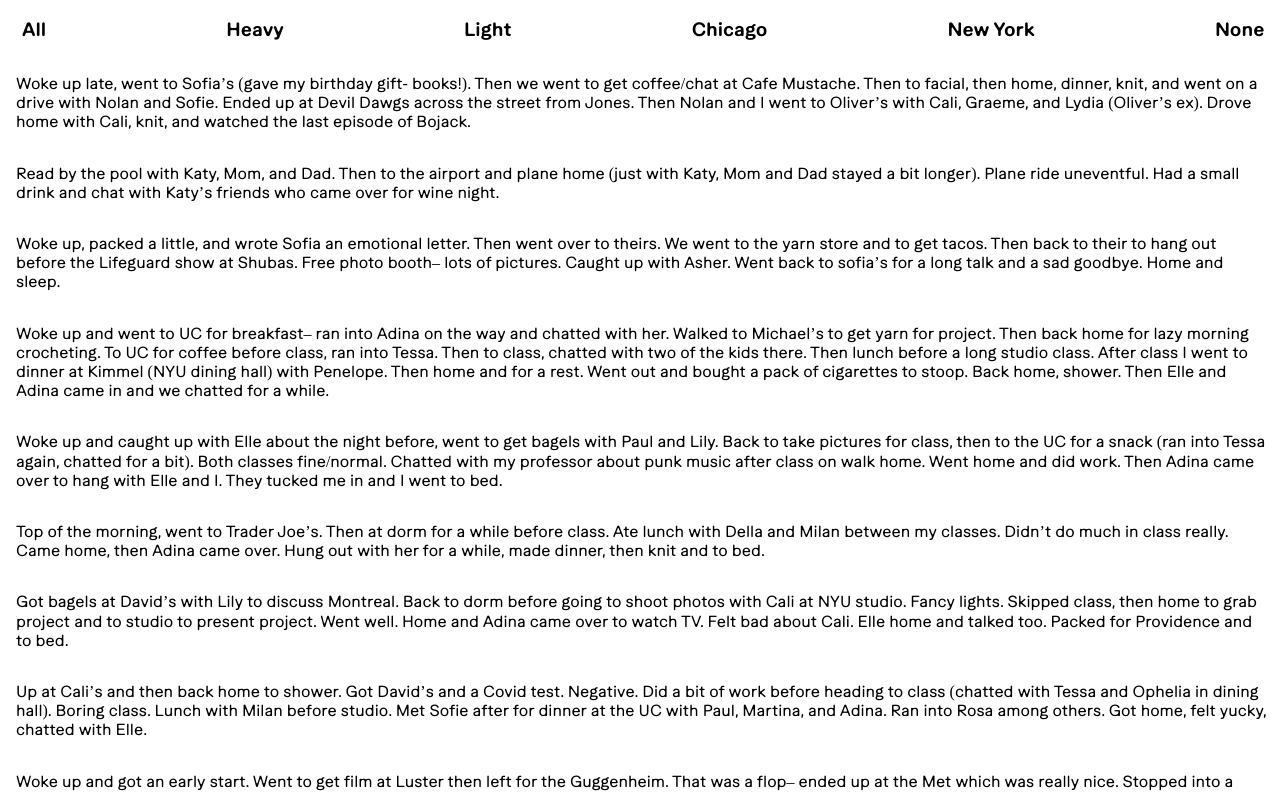
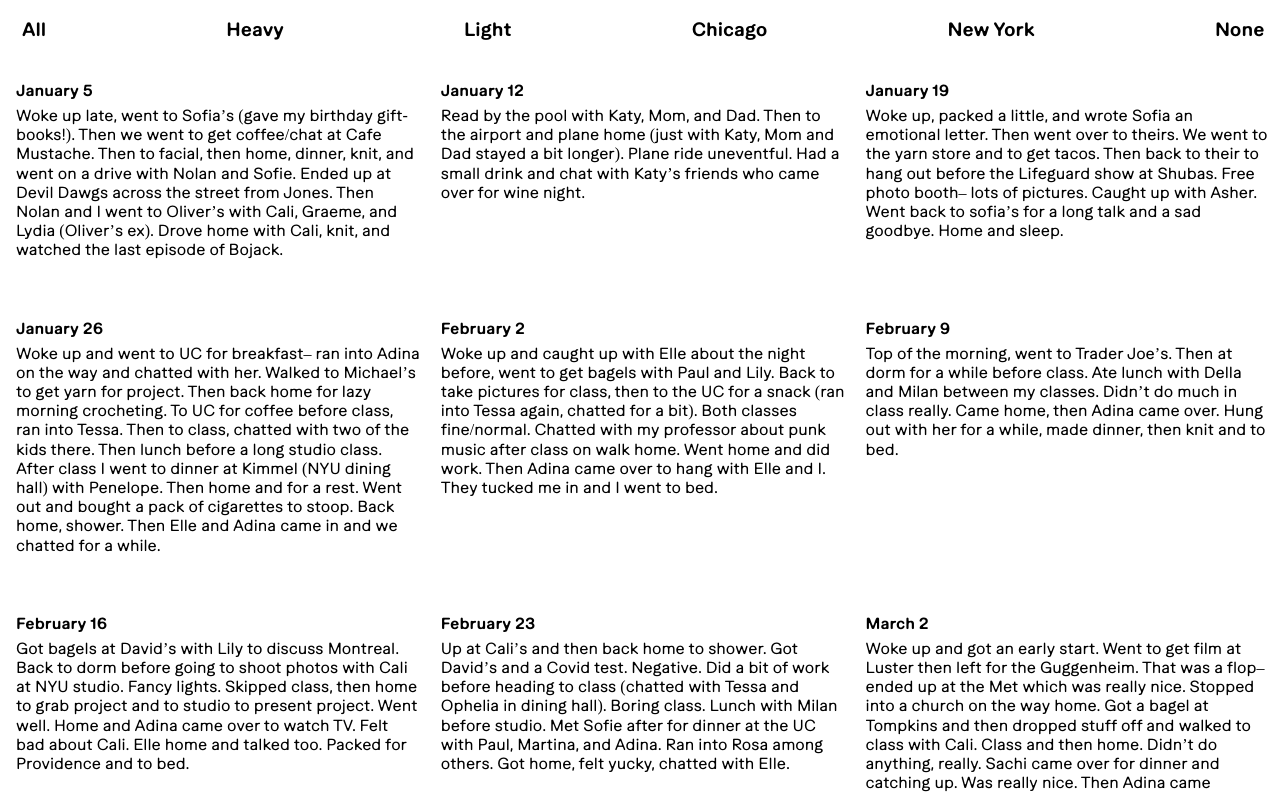
Before and after one commit to ninahand/archive, a plain HTML site: page index.html in a window 1280 px wide. Both pictures are taken after a click on the button "All". Shown: the top 793 px of the page. Drawn offline with Linux system fonts and the light colour scheme.

Commit message:
grid butons etc etc

```diff
--- a/data.json
+++ b/data.json
@@ -75,7 +75,7 @@
         "date": "March 30",
         "location": "New York",
         "weight": "Light",
-        "description" : "Up early to register for classes– sort of went poorly. Elle got us David’s for breakfast."
+        "description" : "Up early to register for classes– sort of went poorly. Elle got us David’s for breakfast. Read and did some work here. Then went to return camera, lunch at UC, and briefly chatted to to advisor (random one) about registration– all fixed. Yay Then to class, lunch with Adina after  (with Aghill and Della briefly). To class. Snack after class, ran into Maite while heading to tapestry workshop. Couldn’t find classroom– went home. Finished book and brainstormed/internet stalked. Elle home, chatted, and went to bed. "
     },
     {
         "date": "April 6",
--- a/main.css
+++ b/main.css
@@ -72,14 +72,27 @@ main{
     transition-duration: 0.4s;
 }
 
-/* Hover effect */
 .button-container button:hover {
-   color: #b2c7f2; /* Darker Green */
+   color: #b2c7f2;
 }
 
+.description-container {
+    display: grid;
+    grid-template-columns: repeat(auto-fill, minmax(300px, 1fr));
+    grid-gap: 20px;
+    justify-content: center;
+}
 
 .description{
     font-family: 'easereg';
     line-height: 1.2rem;
     padding-bottom: 2rem;
+    overflow-x: hidden;
+
 }
+
+
+.date{
+    font-family: 'easesemi';
+    line-height: 2rem;
+}
--- a/script.js
+++ b/script.js
@@ -14,13 +14,26 @@ document.addEventListener("DOMContentLoaded", function() {
             if(!allLocations.includes(item.location) && item.location){
                 allLocations.push(item.location)
             }
-           let description = document.createElement("div")
-           description.innerText = item.description
-           description.setAttribute("data-weight", item.weight)
-           description.classList.add("description")
-           description.setAttribute("data-location", item.location)
-           description.classList.add("description")
-           descriptionContainer.append(description)
+
+            let dateDescriptionWrapper = document.createElement("div");
+            dateDescriptionWrapper.classList.add("date-description-wrapper");
+
+            let date = document.createElement("div");
+            date.innerText = item.date;
+            date.classList.add("date");
+
+            let description = document.createElement("div");
+            description.innerText = item.description;
+            description.setAttribute("data-weight", item.weight);
+            description.setAttribute("data-location", item.location);
+            description.classList.add("description");
+
+            dateDescriptionWrapper.appendChild(date);
+            dateDescriptionWrapper.appendChild(description)
+
+            descriptionContainer.appendChild(dateDescriptionWrapper);
+
+
         })
 
         let allButton = document.createElement("button")
@@ -29,8 +42,12 @@ document.addEventListener("DOMContentLoaded", function() {
 
         function showAllDescriptions() {
             let allDescriptions = document.querySelectorAll(".description");
+            let allDates = document.querySelectorAll(".date")
             allDescriptions.forEach((description) => {
                 description.classList.remove("hidden");
+            });
+            allDates.forEach((date) => {
+                date.classList.remove("hidden");
             });
         }
         allButton.addEventListener("click", showAllDescriptions);
@@ -44,16 +61,17 @@ document.addEventListener("DOMContentLoaded", function() {
             buttonContainer.append(weightButton)
 
             weightButton.addEventListener("click", (e)=>{
-                console.log(e.target.dataset.weight)
                 let buttonWeight = e.target.dataset.weight
                 let allDescriptions = document.querySelectorAll(".description")
+                let allDates = document.querySelectorAll(".date");
                 allDescriptions.forEach((description, index)=>{
-                    console.log(description)
                     if (description.dataset.weight == buttonWeight){
                         description.classList.remove("hidden")
+                        allDates[index].classList.remove("hidden")
                     }
                     else{
                         description.classList.add("hidden")
+                        allDates[index].classList.add("hidden")
                     }
                 })
             })
@@ -69,15 +87,21 @@ document.addEventListener("DOMContentLoaded", function() {
                 console.log(e.target.dataset.location)
                 let buttonLocation = e.target.dataset.location
                 let allDescriptions = document.querySelectorAll(".description")
+                let allDates = document.querySelectorAll(".date");
                 allDescriptions.forEach((description, index)=>{
                     console.log(description)
                     if (description.dataset.location == buttonLocation){
                         description.classList.remove("hidden")
+                        allDates[index].classList.remove("hidden")
+
                     }
                     else{
                         description.classList.add("hidden")
+                        allDates[index].classList.add("hidden")
+
                     }
                 })
+
             })
         })
 
@@ -88,9 +112,18 @@ document.addEventListener("DOMContentLoaded", function() {
 
         function hideAllDescriptions() {
             let allDescriptions = document.querySelectorAll(".description");
+            let allDates= document.querySelectorAll(".date")
+
             allDescriptions.forEach((description) => {
             description.classList.add("hidden");
             });
+
+            allDates.forEach((date) => {
+                date.classList.add("hidden");
+
+            })
+
+
         }
         noneButton.addEventListener("click", hideAllDescriptions);
 
```
